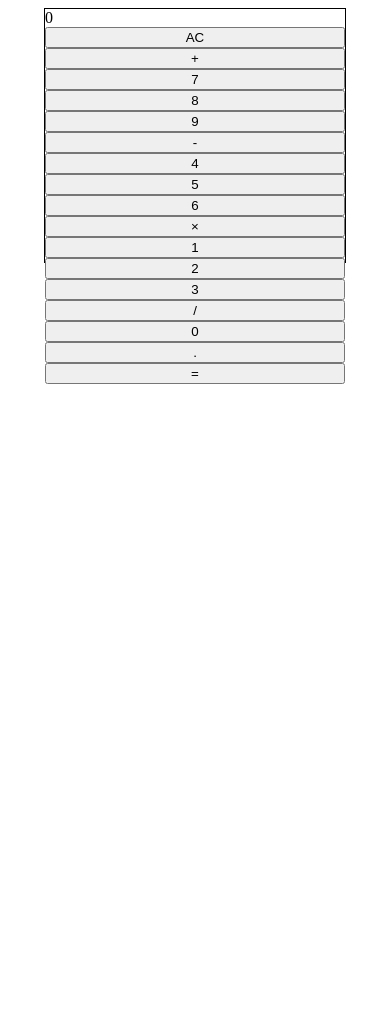
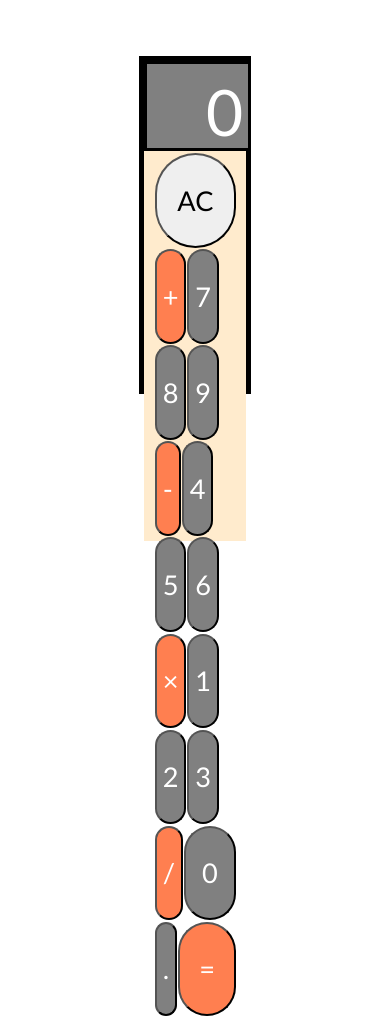
Before and after one commit to AntwuanDixon/top-calculator, a plain HTML site: page index-attempt-2.html in a window 390 px wide. Before the commit the page ends 844 px from the top, so only its background shows below. Drawn offline with Linux system fonts and the light colour scheme.

Commit message:
format buttons to look like a calculator. responsiveness in progress

```diff
--- a/style-attempt-2.css
+++ b/style-attempt-2.css
@@ -1,15 +1,84 @@
 .calculator {
-    margin-left: auto;
-    margin-right: auto;
-    width: 300px;
+    display: grid;
+    margin-left: 35%;
+    margin-right: 35%;
+    margin-top: 15%;
+    width: auto;
     height: 30vh;
+
+    padding-bottom: 20%;
+
     border-style: solid;
-    border-width: 1px;
+    border-width: 5px;
+    justify-content: space-around;
+    background-color: black;
+}
+
+.display-container {
+    display: block;
+    line-height: 6em;
+    text-align: right;
+    width: 99%;
+    height: 10vh;
+    border-style: solid;
+    background-color: grey;
+}
+
+.calculator__display {
+    height: 100px;
+    padding-right: 5%;
+    display: inline-block;
+    font-size: 4em;
+    color: white;
+    font-family:'Gill Sans', 'Gill Sans MT', Calibri, 'Trebuchet MS', sans-serif;
 }
 
 .calculator__keys {
-    display: grid;
-    width: 100%;
+    background-color: blanchedalmond;
+    height: 100%;
+    display: flex;
+    flex-wrap: wrap;
+    padding-bottom: 12px;
+    padding-left: 10px;
+    padding-right: 10px;
+}
+
+button {
+    flex-basis: 24%;
+    flex-grow: 0;
+    height: 25%;
+    margin-top: 2%;
+    margin-left: 1%;
+    border-radius: 50px;
+    font-size: 1.7em;
+    font-family:'Gill Sans', 'Gill Sans MT', Calibri, 'Trebuchet MS', sans-serif;
+}
+
+#clear {
+    flex-basis: 74%;
+    flex-grow: 4;
+}
+
+#zero {
+    flex-basis: 49%;
+    flex-grow: 1;
+}
+
+.key--equal {
+    flex-basis: 24%;
+    flex-grow: 2;
+    background-color: coral;
+    color: white;
+}
+
+.key--operator {
+    background-color: coral;
+    color: white;
+}
+
+.number {
+    background-color: grey;
+    color: white;
 }
 
 .active {
```
